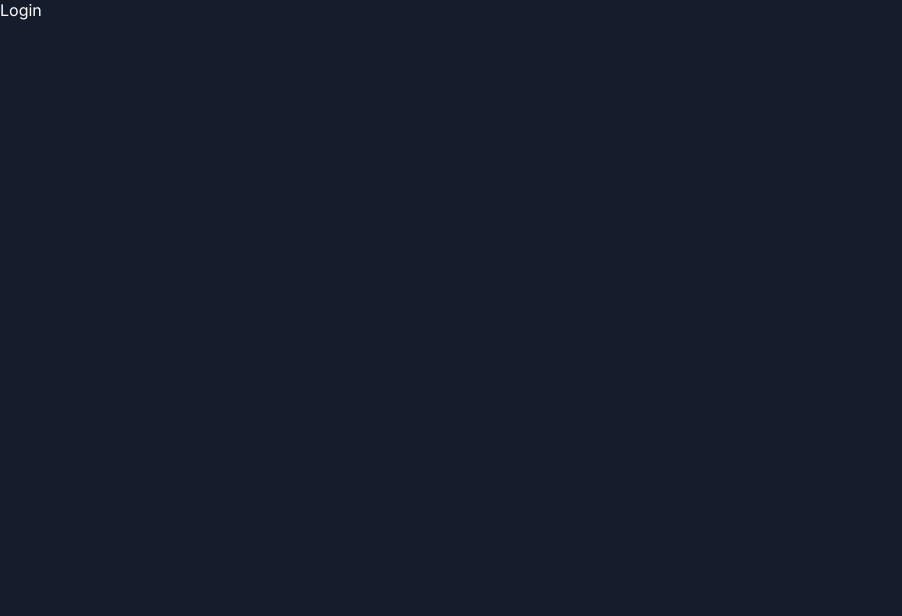
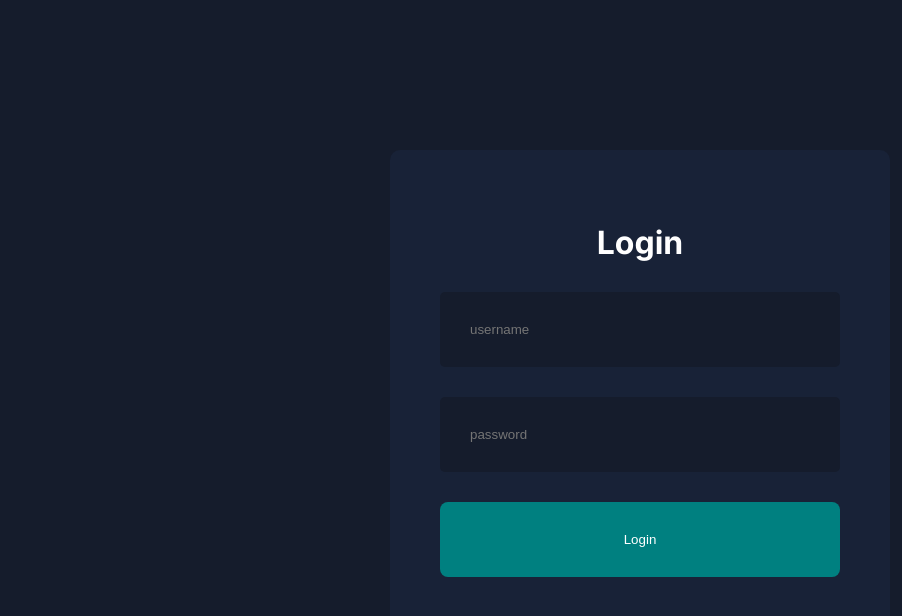
Before and after one commit to kaiowsz/dash, a Next.js app: page /login in a window 1280 px wide. Shown: the top 616 px of the page, without its empty margins (0-902 px from the left). Built offline with nearby package versions, Linux system fonts and the light colour scheme.

Commit message:
feat: Add users pages

```diff
--- /dev/null
+++ b/app/dashboard/users/[id]/userinfo.module.css
@@ -0,0 +1,62 @@
+.container {
+    display: flex;
+    margin-top: 20px;
+    gap: 50px;
+}
+
+.infoContainer {
+    flex: 1;
+    padding: 20px;
+    background-color: var(--bgSoft);
+    border-radius: 10px;
+    font-weight: bold;
+    color: var(--textSoft);
+    height: max-content;
+}
+
+.formContainer {
+    flex: 3;
+    background-color: var(--bgSoft);
+    border-radius: 10px;
+    padding: 20px;
+}
+
+.imgContainer {
+    width: 100%;
+    height: 300px;
+    position: relative;
+    border-radius: 10px;
+    overflow: hidden;
+    background-color: var(--bgSoft);
+    margin-bottom: 20px;
+
+}
+
+.form {
+    display: flex;
+    flex-direction: column;
+}
+
+.form input, .form textarea, .form select {
+    padding: 20px;
+    border: 2px solid var(--bgSecondary);
+    border-radius: 5px;
+    background-color: var(--bg);
+    color: var(--text);
+    margin: 10px 0;
+}
+
+.form label {
+    font-size: 12px;
+}
+
+.form button {
+    width: 100%;
+    padding: 20px;
+    background-color: teal;
+    color: var(--text);
+    border: none;
+    border-radius: 8px;
+    cursor: pointer;
+    margin-top: 20px;
+}
--- /dev/null
+++ b/app/dashboard/users/add/addUser.module.css
@@ -0,0 +1,39 @@
+.container {
+    background-color: var(--bgSoft);
+    padding: 20px;
+    margin-top: 20px;
+    border-radius: 10px;
+}
+
+.form {
+    display: flex;
+    justify-content: space-between;
+    flex-wrap: wrap;
+}
+
+.form input, .form textarea, .form select {
+    padding: 30px;
+    background-color: transparent;
+    color: var(--text);
+    border-radius: 5px;
+    margin-bottom: 30px;
+    border: 2px solid var(--bgSecondary);
+}
+
+.form input, .form select {
+    width: 45%;
+}
+
+.form textarea {
+    width: 100%;
+}
+
+.form button {
+    width: 100%;
+    padding: 30px;
+    background-color: teal;
+    color: var(--text);
+    border: none;
+    border-radius: 5px;
+    cursor: pointer;
+}
--- /dev/null
+++ b/app/dashboard/users/users.module.css
@@ -0,0 +1,61 @@
+.container {
+    background-color: var(--bgSoft);
+    padding: 20px;
+    border-radius: 10px;
+    margin-top: 20px;
+}
+
+.top {
+    display: flex;
+    align-items: center;
+    justify-content: space-between;
+}
+
+.addButton {
+    padding: 10px;
+    background-color: #5d57c9;
+    color: var(--text);
+    border: none;
+    border-radius: 5px;
+    cursor: pointer;
+}
+
+.table {
+    width: 100%;
+}
+
+.table td {
+    padding: 10px;
+}
+
+.user {
+    display: flex;
+    align-items: center;
+    gap: 10px;
+}
+
+.userImage {
+    border-radius: 50%;
+    object-fit: cover;
+}
+
+.buttons {
+    display: flex;
+    gap: 10px;
+}
+
+.button {
+    padding: 5px 10px;
+    border-radius: 5px;
+    color: var(--text);
+    border: none;
+    cursor: pointer;
+}
+
+.view {
+    background-color: teal;
+}
+
+.delete {
+    background-color: crimson;
+}
--- /dev/null
+++ b/app/login/login.module.css
@@ -0,0 +1,38 @@
+.container {
+    width: 100%;
+    height: 100vh;
+    display: flex;
+    align-items: center;
+    justify-content: center;
+
+}
+
+.form {
+    background-color: var(--bgSoft);
+    padding: 50px;
+    border-radius: 10px;
+    text-align: center;
+    width: 500px;
+    height: 500px;
+    display: flex;
+    gap: 30px;
+    justify-content: center;
+    flex-direction: column;
+}
+
+.form input {
+    padding: 30px;
+    border: 2px solid var(--bgSecondary);
+    border-radius: 5px;
+    background-color: var(--bg);
+    color: var(--text);
+}
+
+.form button {
+    padding: 30px;
+    background-color: teal;
+    color: var(--text);
+    border-radius: 8px;
+    cursor: pointer;
+    border: none;
+}
--- a/app/login/page.tsx
+++ b/app/login/page.tsx
@@ -1,8 +1,15 @@
-import React from "react"
+import styles from "./login.module.css"
 
 const Login = () => {
   return (
-    <div>Login</div>
+    <div className={styles.container}>
+      <form action="" className={styles.form}>
+        <h1>Login</h1>
+        <input type="text" placeholder="username" />
+        <input type="text" placeholder="password" />
+        <button>Login</button>
+      </form>
+    </div>
   )
 }
 
```
